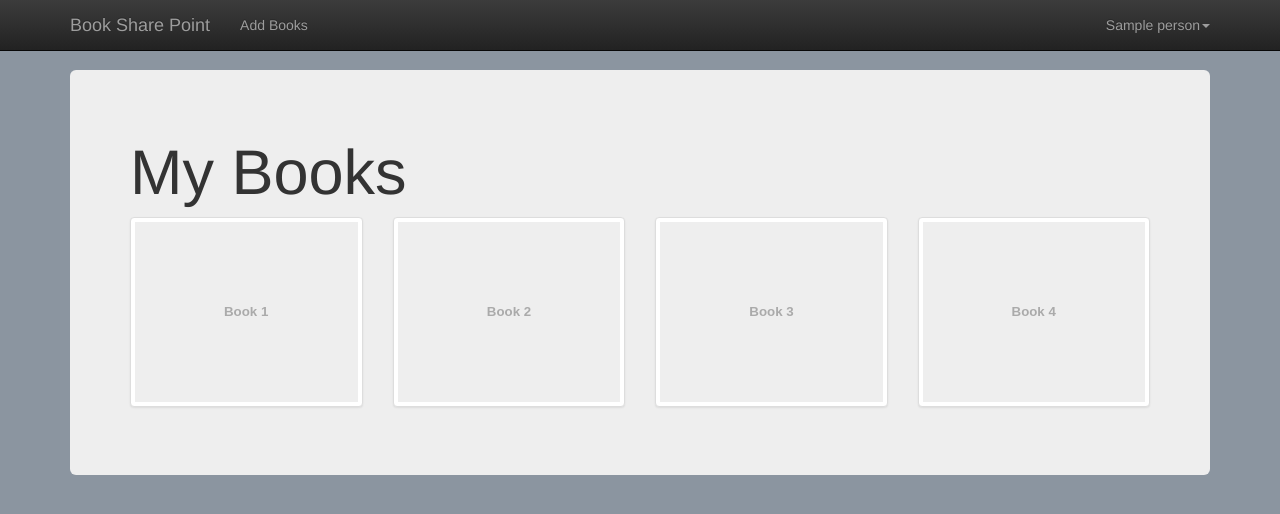
After one commit to fanghuang/Booksharepoint, a Python web app: template templates/forsale.html in a window 1280 px wide. The commit adds this page. Shown: the top 514 px of the page. Run offline with Jinja, Linux system fonts and the light colour scheme; the template is opened without the code that fills it: most values are stand-ins (such as "Sample title", 1, 10 or a date in 2020); some libraries are stand-ins or nearby versions.

Commit message:
add forsale page

```diff
--- /dev/null
+++ b/templates/forsale.html
@@ -0,0 +1,97 @@
+<!DOCTYPE html>
+<html>
+<head>
+<meta charset="utf-8">
+<meta http-equiv="X-UA-Compatible" content="IE=edge">
+<meta name="viewport" content="width=device-width, initial-scale=1">
+<title>Book Share Point</title>
+<!-- Bootstrap -->
+<link rel="stylesheet"
+	href="https://maxcdn.bootstrapcdn.com/bootstrap/3.2.0/css/bootstrap.min.css">
+<!-- Optional theme -->
+<link rel="stylesheet"
+	href="https://maxcdn.bootstrapcdn.com/bootstrap/3.2.0/css/bootstrap-theme.min.css">
+<link rel="stylesheet" type="text/css" href="/static/css/pinterest.css">
+<link rel="stylesheet" type="text/css" href="/static/css/main.css">
+</head>
+<body>
+	<div class="navbar navbar-inverse navbar-fixed-top" role="navigation">
+		<div class="container">
+			<div class="navbar-header">
+				<button type="button" class="navbar-toggle collapsed"
+					data-toggle="collapse" data-target=".navbar-collapse">
+					<span class="sr-only">Toggle navigation</span> <span
+						class="icon-bar"></span> <span class="icon-bar"></span> <span
+						class="icon-bar"></span>
+				</button>
+				<a class="navbar-brand" href="/">Book Share Point</a>
+			</div>
+			<div class="navbar-collapse collapse">
+				<ul class="nav navbar-nav">
+					{% block navbar_left %}
+				    {% if person %}
+					<li>
+					   <a id="add-book" data-toggle="modal" data-target="#insert-book-modal" href="#">Add Books</a>
+					</li>
+					{% endif %}
+				{% endblock %}
+				</ul>
+
+				<ul class="nav navbar-nav navbar-right">
+					{% block navbar_right %}
+					{% include "templates/nav_login_form.html" %}
+                    {% endblock %}
+				</ul>
+			</div>
+			<!--/.nav-collapse -->
+		</div>
+	</div>
+
+	<div class="container">
+
+		<div class="jumbotron">
+			<h1>My Books</h1>
+			<div class="row">
+			<!-- TODO: Jinja this -->
+				<div class="col-xs-6 col-md-3">
+					<a href="#" class="thumbnail"> <img
+						data-src="holder.js/100%x180/text:Book 1"
+						alt="Generic placeholder thumbnail">
+					</a>
+				</div>
+				<div class="col-xs-6 col-md-3">
+					<a href="#" class="thumbnail"> <img
+						data-src="holder.js/100%x180/text:Book 2"
+						alt="Generic placeholder thumbnail">
+					</a>
+				</div>
+				<div class="col-xs-6 col-md-3">
+					<a href="#" class="thumbnail"> <img
+						data-src="holder.js/100%x180/text:Book 3"
+						alt="Generic placeholder thumbnail">
+					</a>
+				</div>
+				<div class="col-xs-6 col-md-3">
+					<a href="#" class="thumbnail"> <img
+						data-src="holder.js/100%x180/text:Book 4"
+						alt="Generic placeholder thumbnail">
+					</a>
+				</div>
+			</div>
+
+		</div>
+
+	</div>
+
+	{% include "templates/insert-book-modal.html" %}
+
+	<!-- jQuery (necessary for Bootstrap's JavaScript plugins) -->
+	<script
+		src="https://ajax.googleapis.com/ajax/libs/jquery/1.11.1/jquery.min.js"></script>
+	<script
+		src="https://maxcdn.bootstrapcdn.com/bootstrap/3.2.0/js/bootstrap.min.js"></script>
+	<script src="/static/js/holder.js"></script>
+	<script src="/static/js/main.js"></script>
+	<script src="/static/js/booksharepoint.js"></script>
+</body>
+</html>
--- a/templates/nav_login_form.html
+++ b/templates/nav_login_form.html
@@ -7,7 +7,7 @@
 			{% if cart %} {{ cart.count() }}
 			{% else %} 0 {% endif %}</span>
 		</a></li>
-		<li><a href="/forsale">Books for Sale</a></li>
+		<li><a href="/forsale">My Books</a></li>
 		{% if logout_url %}
 		<li class="divider"></li>
 		<li><a href="{{ logout_url }}">Logout</a></li>
```
Also changed, not shown: handlers/main_handlers.py (+8 -4 lines), index.yaml (+12 -0 lines), main.py (+5 -4 lines), models.py (+4 -8 lines), templates/index.html (+4 -3 lines).
